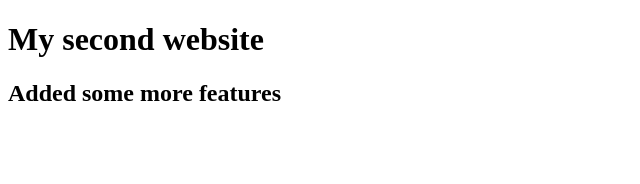
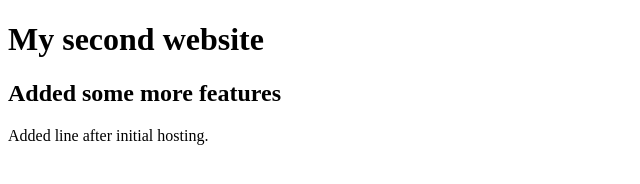
Before and after one commit to Laboni-Aysha/my-second-website, a plain HTML site: page index.html in a window 1280 px wide. Shown: the whole page, without its empty margins (0-640 px from the left). Drawn offline with Linux system fonts and the light colour scheme.

Commit message:
added hosting

```diff
--- a/index.html
+++ b/index.html
@@ -9,5 +9,6 @@
 <body>
     <h1>My second website</h1>
     <h2>Added some more features</h2>
+    <p>Added line after initial hosting.</p>
 </body>
 </html>
```
